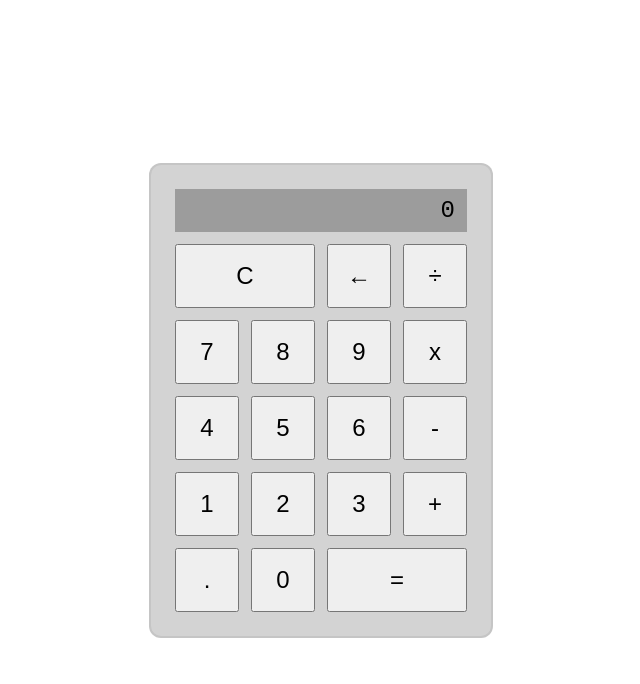
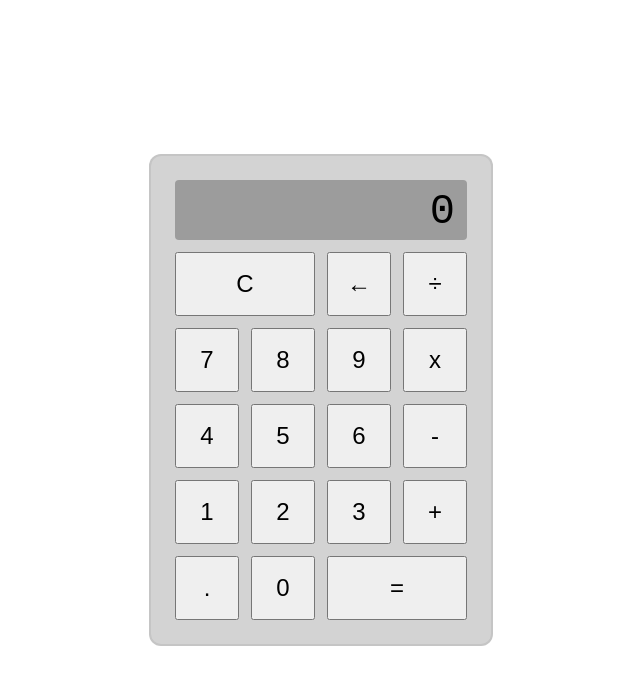
Before and after one commit to menulln/odin-calculator, a plain HTML site: page index.html in a window 1280 px wide. Shown: the whole page, without its empty margins (319-959 px from the left). Drawn offline with Linux system fonts and the light colour scheme.

Commit message:
Update display style

```diff
--- a/css/style.css
+++ b/css/style.css
@@ -21,9 +21,10 @@ body {
     background-color: rgb(156, 156, 156);
     display: flex;
     justify-content: flex-end;
-    padding: 8px 12px;
-    font-size: 24px;
+    padding: 8px 12px 4px 12px;
+    font-size: 42px;
     font-family: 'Courier New', Courier, monospace;
+    border-radius: 4px;
     flex: 1;
 }
 
```
